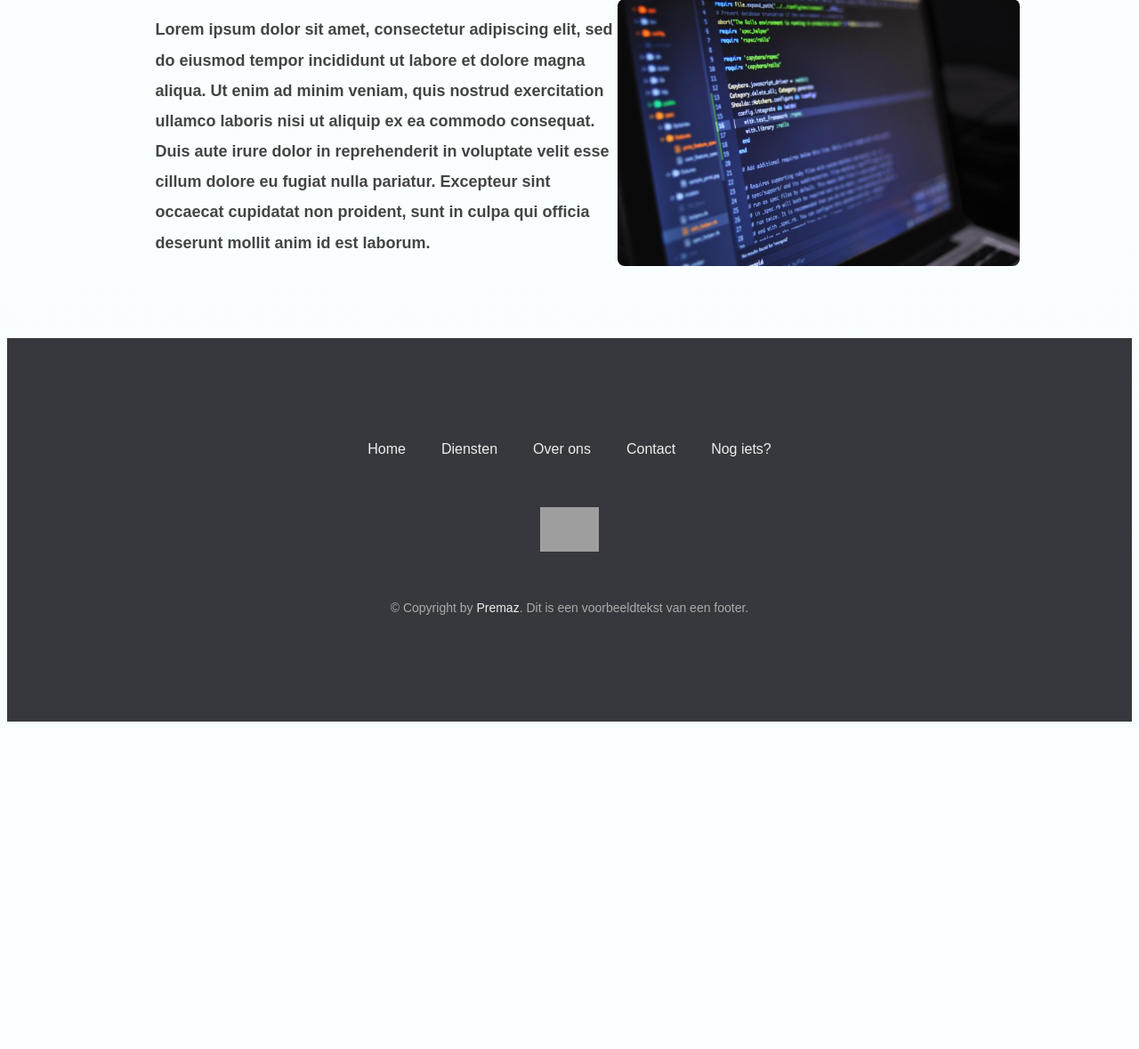
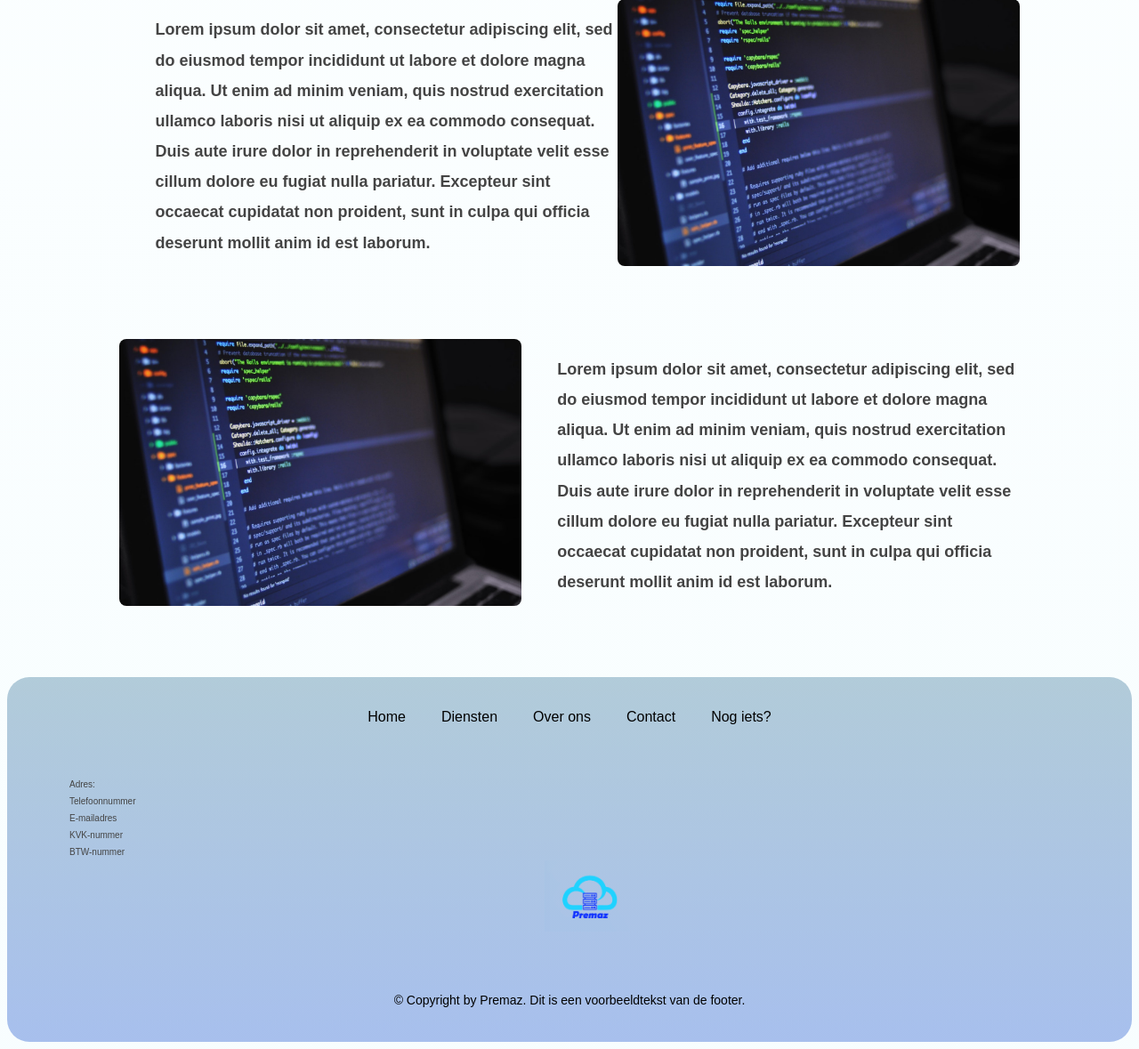
Before and after one commit to leonvsc/Premaz, a PHP site: page / in a window 1280 px wide. Shown: the part 990-2169 px from the top of the page at 89% size. Before the commit the page ends 1801 px from the top, so only its background shows below. Run offline with PHP 8.4, Linux system fonts and the light colour scheme; grey boxes are pictures that could not be loaded.

Commit message:
Footer iets aangepast + mapje JS aangemaakt

```diff
--- a/css/footer.css
+++ b/css/footer.css
@@ -1,38 +1,45 @@
 .footer {
-    padding: 10rem 3rem;
-    background-color: #37383d;
+    padding: 2rem 3rem;
+    background-image: linear-gradient(#5e90ad75, #507cda7a);
+    border-radius: 25px;
   }
 
-  .footer__nav {
+  .footer_nav {
     list-style: none;
     display: flex;
     justify-content: center;
     margin-bottom: 5rem;
   }
 
-  .footer__item {
+  .footer_item {
     margin-right: 4rem;
   }
 
-  .footer__link {
+  .footer_link {
     font-size: 1.6rem;
-    color: #eee;
+    color: rgb(0, 0, 0);
     text-decoration: none;
   }
 
-  .footer__logo {
-    height: 5rem;
+  .footer_logo {
+    height: 8rem;
     display: block;
     margin: 0 auto;
     margin-bottom: 5rem;
   }
 
-  .footer__copyright {
+  .footer_copyright {
     font-size: 1.4rem;
-    color: #aaa;
+    color: rgb(0, 0, 0);
     text-align: center;
   }
 
-  .footer__copyright .footer__link {
+  .footer_copyright .footer_link {
     font-size: 1.4rem;
   }
+
+  .gegevens {
+      list-style: none;
+      display: flex;
+      justify-content: left;
+  }
--- a/index.html
+++ b/index.html
@@ -101,34 +101,76 @@
                 class="afbeelding-alinea-2"/>
         </div>
     </section>
+    <section class="section_2">
+        <div class="section_title" id="section">
+            <img
+            src="img/afbeelding-alinea-1.jpg"
+            alt="Afbeelding 1"
+            class="afbeelding-alinea-1"/>
+            <div>
+                <ul class="section_description">
+                    <li>Lorem ipsum dolor sit amet, consectetur adipiscing elit,
+                        sed do eiusmod tempor incididunt ut labore et dolore magna aliqua.
+                        Ut enim ad minim veniam,
+                        quis nostrud exercitation ullamco laboris nisi ut aliquip ex ea commodo consequat.
+                        Duis aute irure dolor in reprehenderit in voluptate velit esse cillum dolore eu fugiat nulla pariatur.
+                        Excepteur sint occaecat cupidatat non proident,
+                        sunt in culpa qui officia deserunt mollit anim id est laborum.
+                    </li>
+                </ul>
+            </div>
+        </div>
+    </section>
     <!-- Dit is dezelfde footer als het voorbeeld welke ik doorgestuurd heb,
     deze ga ik als template gebruiken en aanpassen naar smaak van de site -->
     <footer class="footer">
-        <ul class="footer__nav">
-            <li class="footer__item">
-            <a class="footer__link" href="#">Home</a>
+        <ul class="footer_nav">
+            <li class="footer_item">
+            <a class="footer_link" href="#">Home</a>
             </li>
-            <li class="footer__item">
-            <a class="footer__link" href="https://google.com">Diensten</a>
+            <li class="footer_item">
+            <a class="footer_link" href="https://google.com">Diensten</a>
             </li>
-            <li class="footer__item">
-            <a class="footer__link" href="https://google.com">Over ons</a>
+            <li class="footer_item">
+            <a class="footer_link" href="https://google.com">Over ons</a>
             </li>
-            <li class="footer__item">
-            <a class="footer__link" href="https://google.com">Contact</a>
+            <li class="footer_item">
+            <a class="footer_link" href="https://google.com">Contact</a>
             </li>
-            <li class="footer__item">
-            <a class="footer__link" href="https://google.com">Nog iets?</a>
+            <li class="footer_item">
+            <a class="footer_link" href="https://google.com">Nog iets?</a>
             </li>
         </ul>
-        <img src="img/icon.png" alt="Logo" class="footer__logo" />
-        <p class="footer__copyright">
+        <div class="contactgegevens">
+            <ul>
+                <li class="gegevens">
+                    Adres:
+                </li>
+                <li class="gegevens">
+                    Telefoonnummer
+                </li>
+                <li class="gegevens">
+                    E-mailadres
+                </li>
+                <li class="gegevens">
+                    KVK-nummer
+                </li>
+                <li class="gegevens">
+                    BTW-nummer
+                </li>
+                <li class="gegevens">
+                    <img src="img/logo-premaz-website.png" alt="Logo" class="footer_logo" />
+                </li>
+            </ul>
+        </div>
+
+        <p class="footer_copyright">
           &copy; Copyright by
           <a
-            class="footer__link twitter-link"
+            class="footer_link twitter-link"
             target="_blank"
-            href="https://google.com"
-            >Premaz</a>. Dit is een voorbeeldtekst van een footer.
+            href="https://premaz.nl/"
+            >Premaz</a>. Dit is een voorbeeldtekst van de footer.
         </p>
       </footer>
 </body>
```
Also changed, not shown: JS/script.js (added, +31 -0 lines), script.js (deleted, +0 -31 lines).
